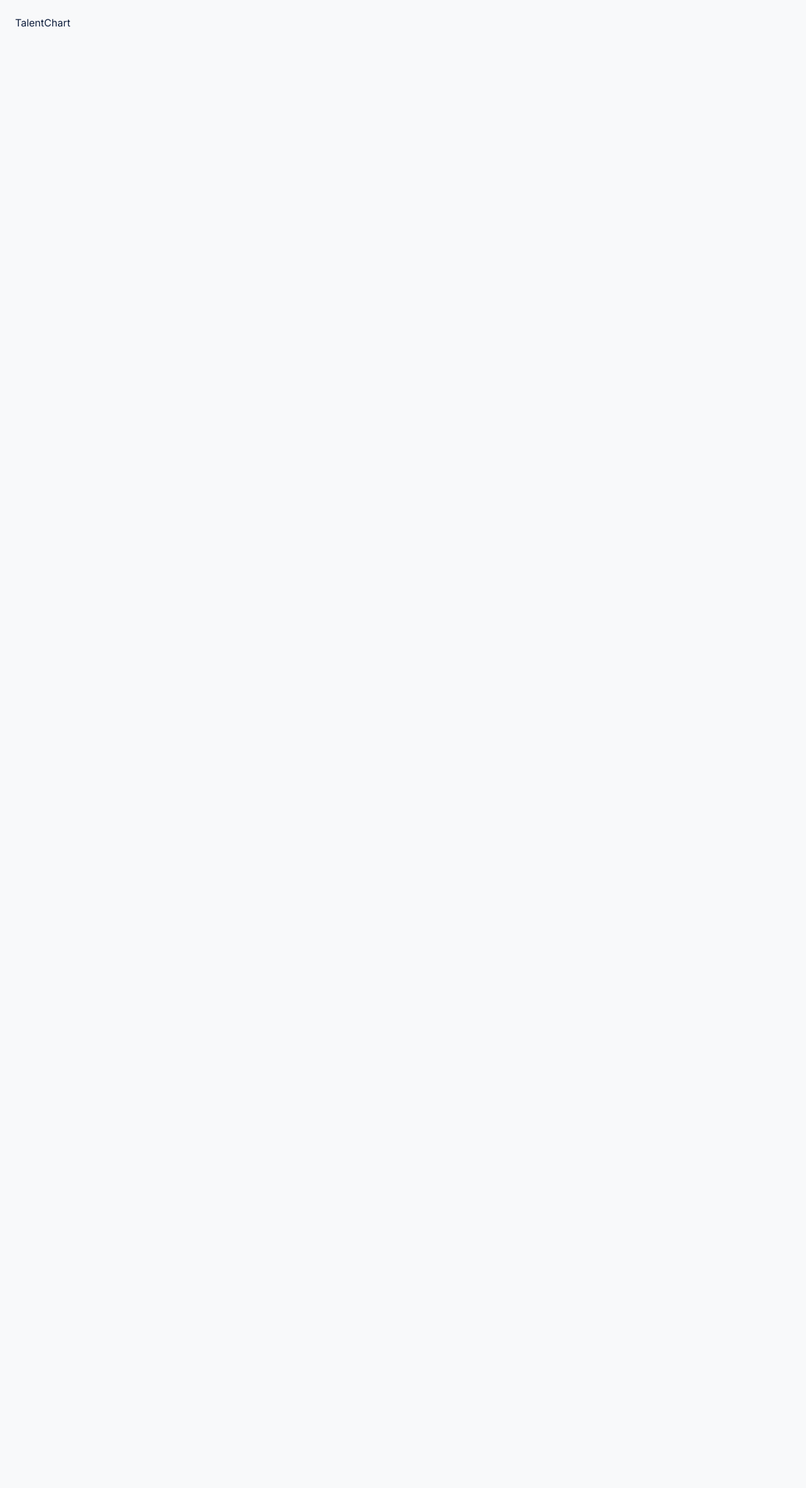
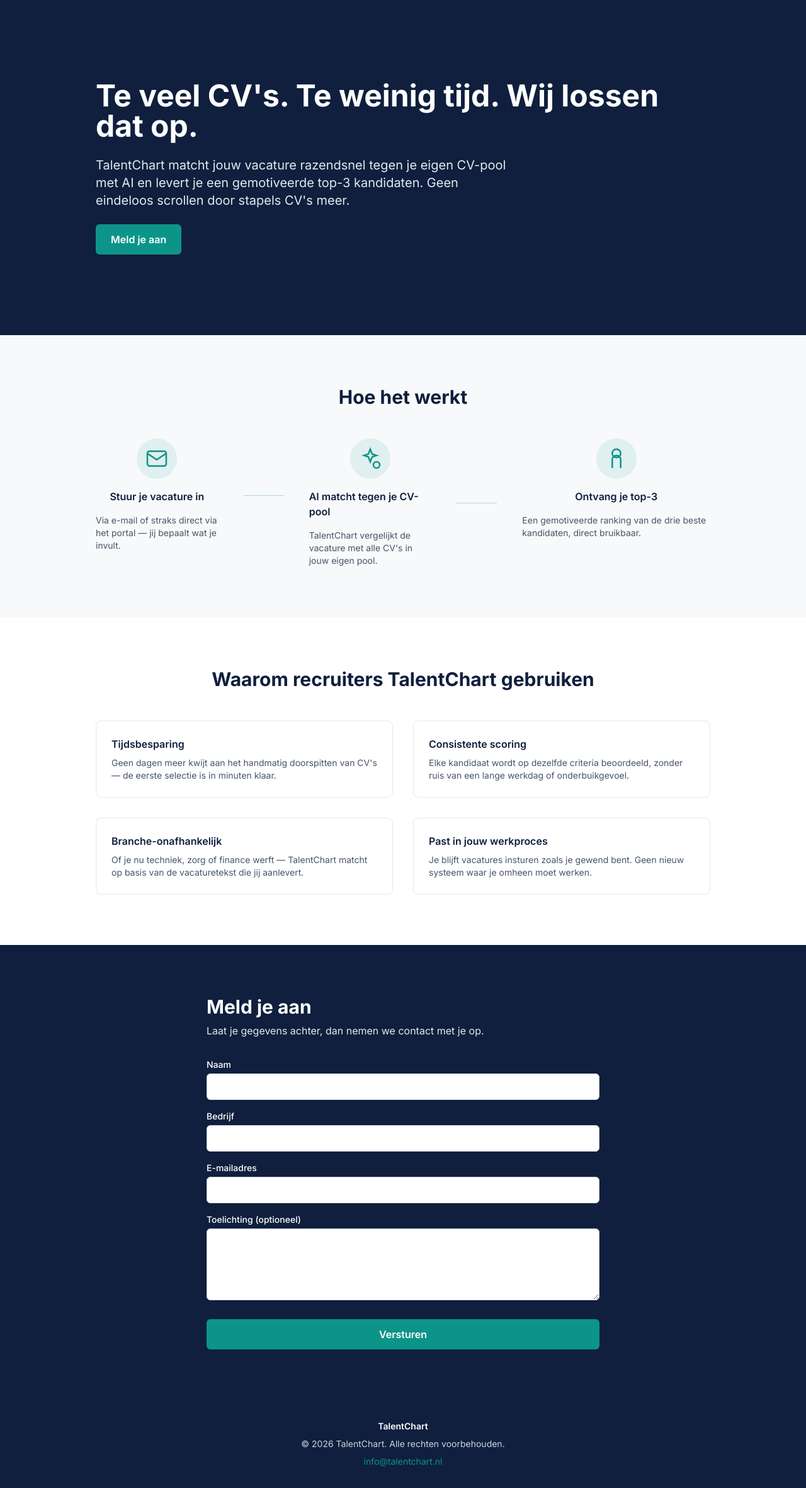
Before and after one commit to Chiel-CBTC/talentchart.nl, a Next.js app: page / in a window 1280 px wide. Shown: the whole page at 63% size. Before the commit the page ends 800 px from the top, so only its background shows below. Built offline with nearby package versions, Linux system fonts and the light colour scheme.

Commit message:
feat: assemble homepage from all sections

```diff
--- a/app/page.tsx
+++ b/app/page.tsx
@@ -1,7 +1,17 @@
+import Hero from "@/components/Hero";
+import HowItWorks from "@/components/HowItWorks";
+import Benefits from "@/components/Benefits";
+import SignupForm from "@/components/SignupForm";
+import Footer from "@/components/Footer";
+
 export default function Home() {
   return (
     <main>
-      <p className="p-6">TalentChart</p>
+      <Hero />
+      <HowItWorks />
+      <Benefits />
+      <SignupForm />
+      <Footer />
     </main>
   );
 }
```
